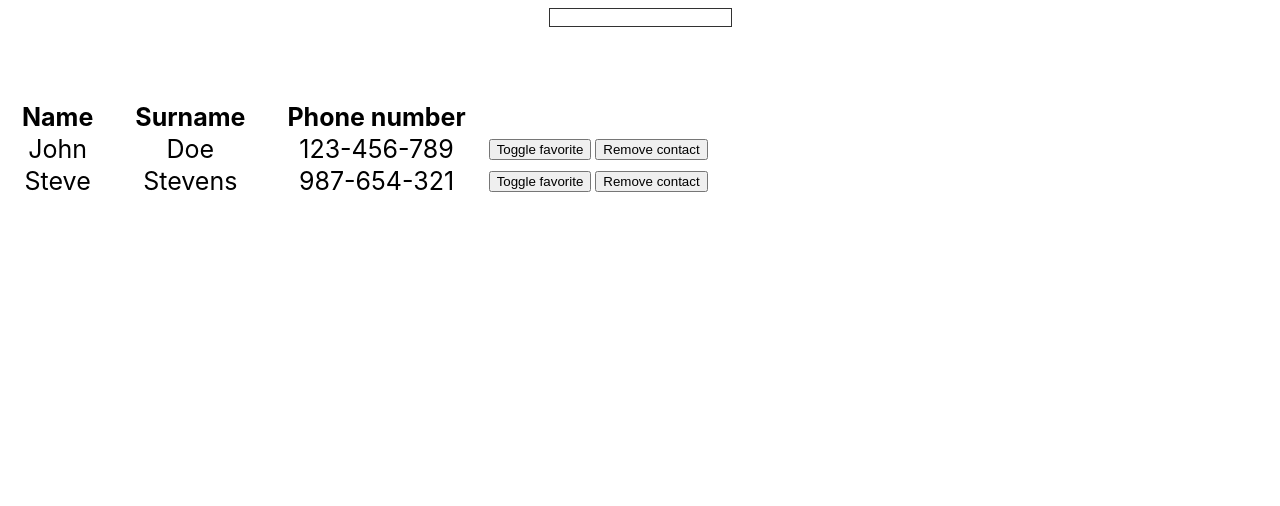
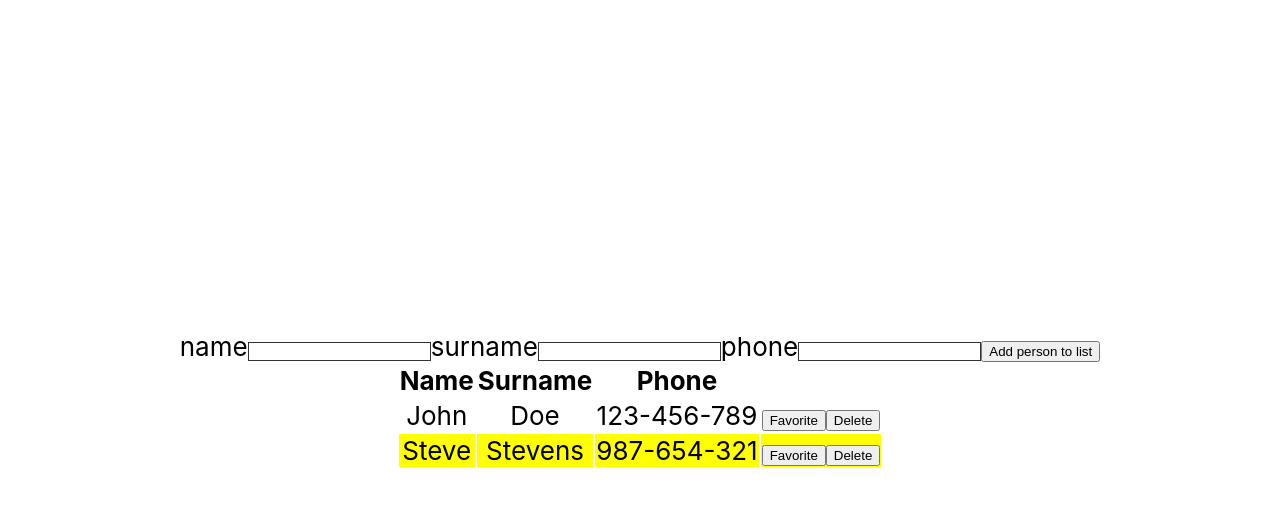
Before and after one commit to MazurMaciej/Training-React, a React (Create React App) app: page / in a window 1280 px wide. Shown: the top 506 px of the page. Built offline with nearby package versions, Linux system fonts and the light colour scheme.

Commit message:
Ready to publish with small bugs

```diff
--- a/src/App.css
+++ b/src/App.css
@@ -9,14 +9,13 @@
 }
 
 .App-header {
-  background-color: #282c34;
   min-height: 100vh;
   display: flex;
   flex-direction: column;
   align-items: center;
   justify-content: center;
   font-size: calc(10px + 2vmin);
-  color: white;
+  color: #000;
 }
 
 .App-text {
@@ -36,6 +35,10 @@
 
 }
 
+.favorite{
+  background-color: yellow;
+}
+
 input {
   border: solid 1px #323232;
 }
--- a/src/App.js
+++ b/src/App.js
@@ -3,61 +3,157 @@ import "./App.css";
 
 class App extends Component {
   state = {
-    people: [],
-    isFavorite: [],
+    people: [
+      {
+        id: 1,
+        name: "John",
+        surname: "Doe",
+        phone: "123-456-789",
+        isFavorite: false
+      },
+      {
+        id: 2,
+        name: "Steve",
+        surname: "Stevens",
+        phone: "987-654-321",
+        isFavorite: true
+      }
+    ],
+    nameInputValue: "",
+    surnameInputValue: "",
+    phoneInputValue: ""
   };
 
-  componentDidMount() {
-    fetch(process.env.PUBLIC_URL + "/data/people.json")
-      .then(response => response.json())
-      .then(data => this.setState({ people: data }))
-      .then(data => this.setState({ isFavorite: data}));
-  }
+  toggleFavorite = personId => {
+    this.setState({
+      people: this.state.people.map(person =>
+        person.id !== personId
+          ? person
+          : { ...person, isFavorite: !person.isFavorite }
+      )
+    });
+  };
 
-  handleToggleMode = () => {
+  removePerson = personId => {
     this.setState({
-      isFavorite: !this.state.isFavorite
+      people: this.state.people.filter(person => person.id !== personId)
+    });
+  };
+
+  handleNameChange = event => {
+    this.setState({
+      nameInputValue: event.target.value
+    });
+  };
+  handleSurnameChange = event => {
+    this.setState({
+      surnameInputValue: event.target.value
+    });
+  };
+  handlePhoneChange = event => {
+    this.setState({
+      phoneInputValue: event.target.value
+    });
+  };
+
+  addPerson = () => {
+    this.setState({
+      people: this.state.people.concat({
+        id: Date.now(),
+        name: this.state.nameInputValue,
+        surname: this.state.surnameInputValue,
+        phone: this.state.phoneInputValue,
+        isFavorite: false
+      }),
+      nameInputValue: "",
+      surnameInputValue: "",
+      phoneInputValue: ""
     });
   };
 
   render() {
     return (
       <div className="App">
-      <div className="todoapp-wrapper">
+        <header className="App-header">
+          <form>
+            <label htmlFor="name">name</label>
             <input
-          type="text"/>
-      </div>
-
+              onChange={this.handleNameChange}
+              value={this.state.nameInputValue}
+              type="text"
+              id="name"
+            />
+            <label htmlFor="name">surname</label>
+            <input
+              onChange={this.handleSurnameChange}
+              value={this.state.surnameInputValue}
+              type="text"
+              id="surname"
+            />
+            <label htmlFor="name">phone</label>
+            <input
+              onChange={this.handlePhoneChange}
+              value={this.state.phoneInputValue}
+              type="phone"
+              id="phone"
+            />
+            <button className="add-btn" onClick={this.addPerson}>
+              Add person to list
+            </button>
+          </form>
           <table>
             <thead>
               <tr>
-              <th className="App-text">Name </th>
-              <th className="App-text">Surname </th>
-              <th className="App-text">Phone number</th>
+                <th>Name</th>
+                <th>Surname</th>
+                <th>Phone</th>
               </tr>
             </thead>
             <tbody>
-            {this.state.people.map(person => (
-              <tr
-                style={{
-                  background: this.state.isFavorite ? "yellow" : "white"
-                }}
+              {this.state.people.map(person =>
+                person.isFavorite ? (
+                  <tr className="favorite" key={person.id}>
+                    <td>{person.name}</td>
+                    <td>{person.surname}</td>
+                    <td>{person.phone}</td>
+                    <td className="button-panel">
+                      <button
+                        className="fav-btn"
+                        onClick={() => this.toggleFavorite(person.id)}
                       >
-                <td className="App-text">{person.name}</td>
-                <td className="App-text">{person.surname}</td>
-                <td className="App-text">{person.phone}</td>
-                <td>
-                  <button  onClick={this.handleToggleMode}>
-                    Toggle favorite
+                        Favorite
+                      </button>
+                      <button
+                        className="remove-btn"
+                        onClick={() => this.removePerson(person.id)}
+                      >
+                        Delete
                       </button>
                     </td>
-                <td>
-                  <button onClick={this.removePerson}>Remove contact</button>
+                  </tr>
+                ) : (
+                  <tr key={person.id}>
+                    <td>{person.name}</td>
+                    <td>{person.surname}</td>
+                    <td>{person.phone}</td>
+                    <td className="button-panel">
+                      <button
+                        className="fav-btn"
+                        onClick={() => this.toggleFavorite(person.id)}
+                      >Favorite
+                      </button>
+                      <button
+                        className="remove-btn"
+                        onClick={() => this.removePerson(person.id)}
+                      >Delete
+                      </button>
                     </td>
                   </tr>
-            ))}
+                )
+              )}
             </tbody>
           </table>
+        </header>
       </div>
     );
   }
```
Lines whose indentation alone changed are shown as unchanged.
